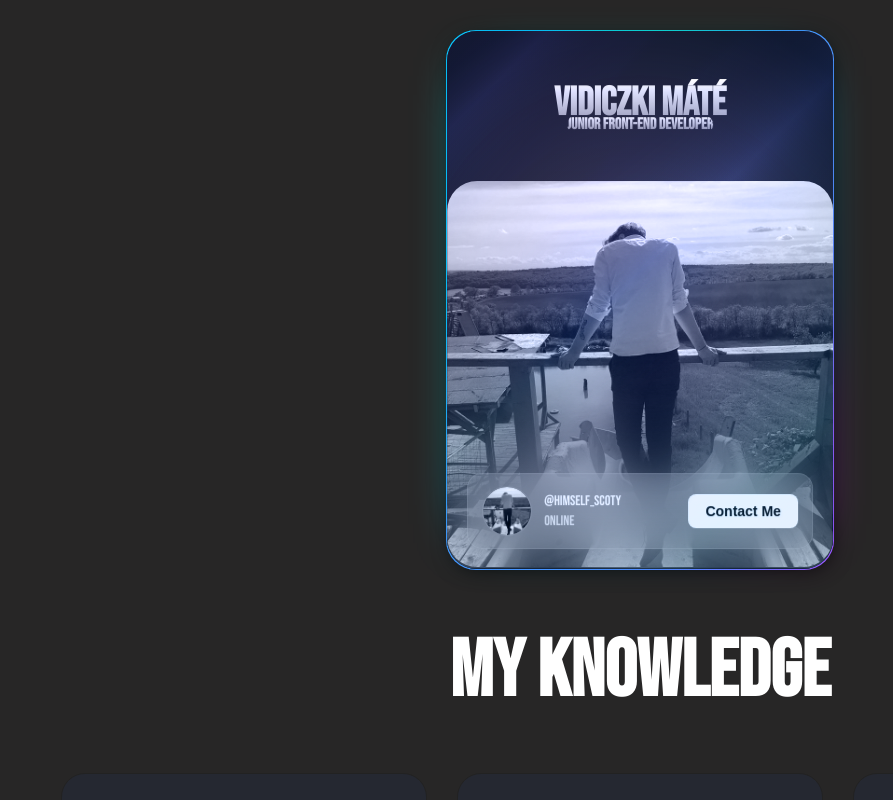
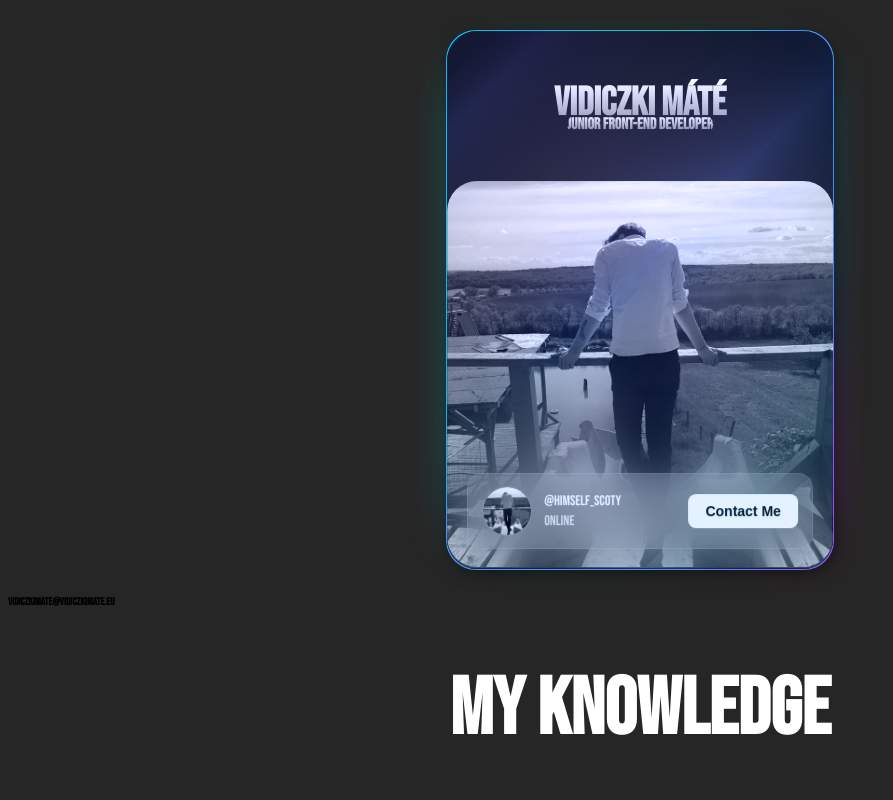
Before and after one commit to ScotyLucas/portfolios, a React (Create React App) app: page / in a window 1280 px wide. Shown: the top 800 px of the page, without its empty margins (0-893 px from the left). Built offline with nearby package versions, Linux system fonts and the light colour scheme.

Commit message:
Update App.js

```diff
--- a/src/App.js
+++ b/src/App.js
@@ -94,6 +94,9 @@ function App() {
           onContactClick={() => console.log('Contact clicked')}
 
         /></div>
+          <div className="email">
+            <h6>vidiczkimate@vidiczkimate.eu</h6>
+          </div>
         <div className='knowladge-text'>
           <h1>
             My Knowledge
```
